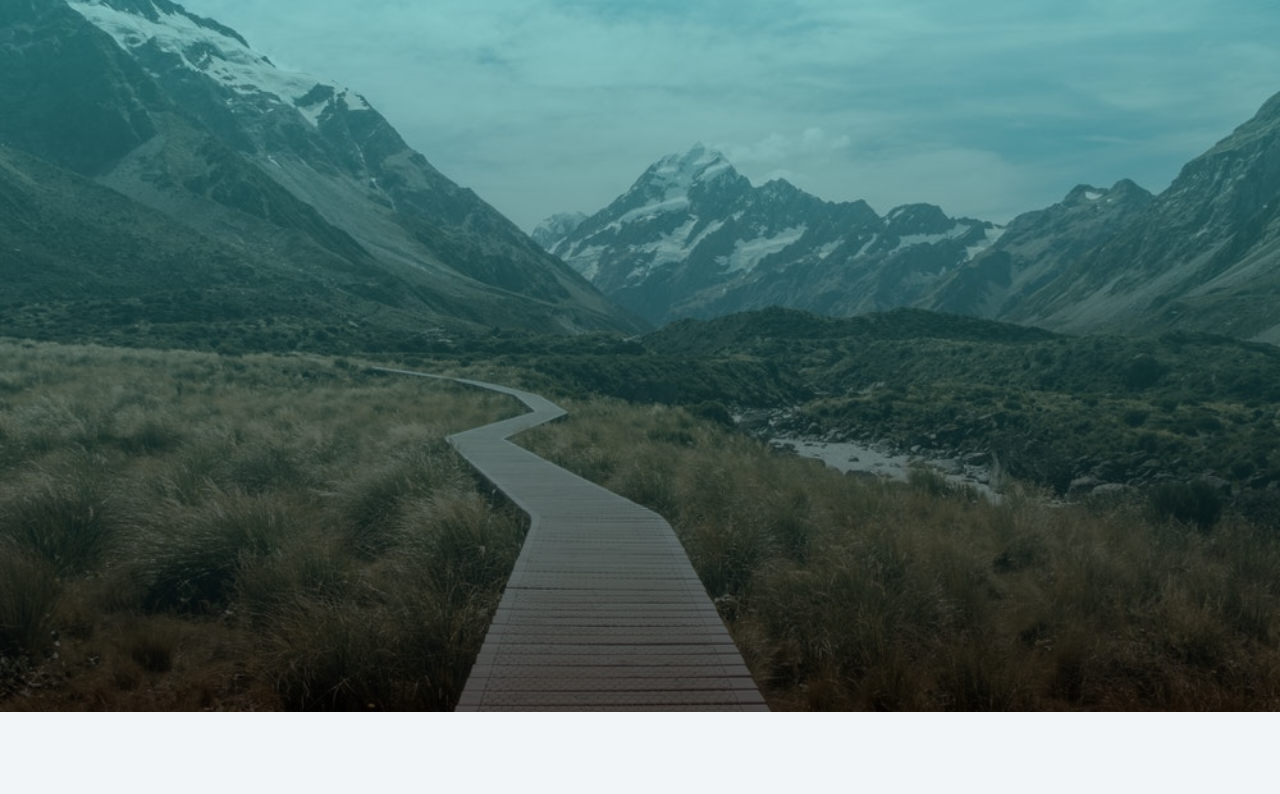
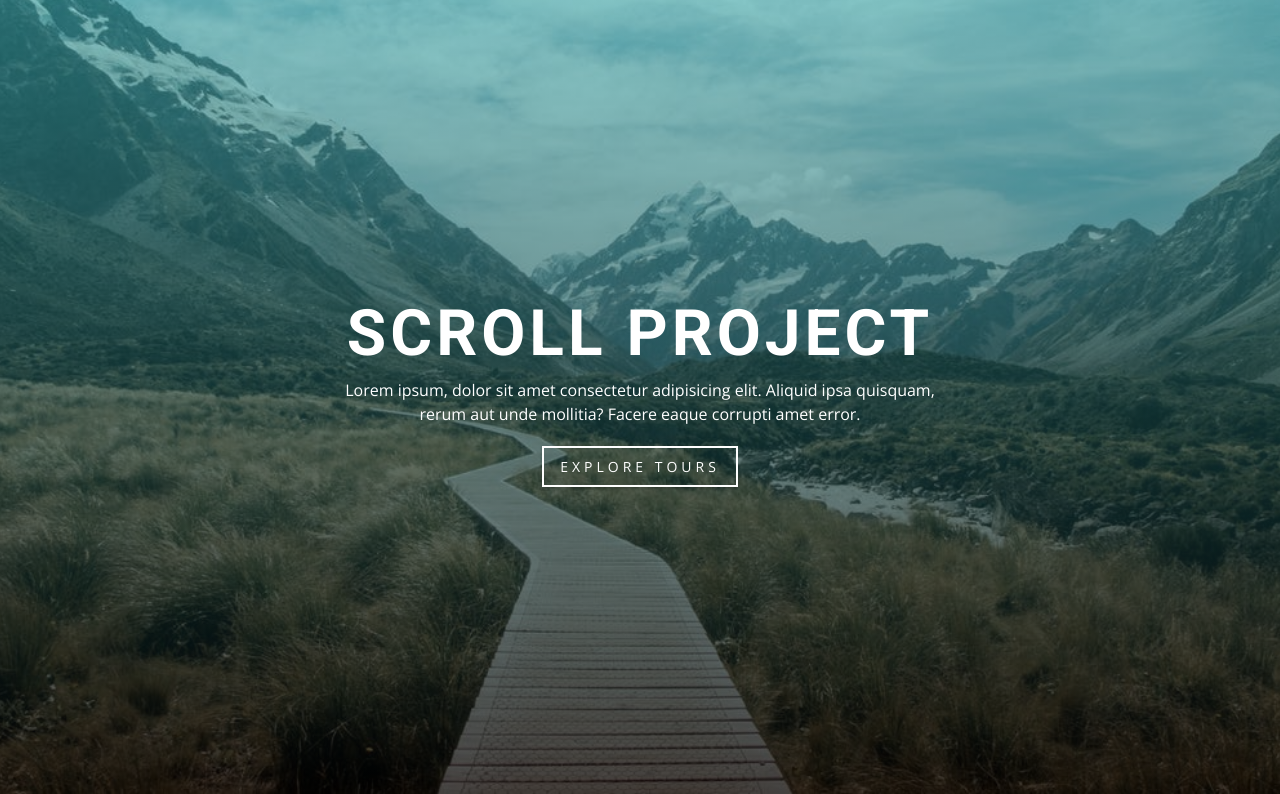
Before and after one commit to david204code/Scroll-JavaScript, a plain HTML site: page index.html in a window 1280 px wide. Shown: the part 88-882 px from the top of the page. Before the commit the page ends 800 px from the top, so only its background shows below. Drawn offline with nearby package versions, Linux system fonts and the light colour scheme.

Commit message:
HTML add the banner

```diff
--- a/index.html
+++ b/index.html
@@ -44,6 +44,18 @@
           </div>
         </div>
       </nav>
+      <!-- banner -->
+      <div class="banner">
+        <div class="container">
+          <h1>Scroll project</h1>
+          <p>
+            Lorem ipsum, dolor sit amet consectetur adipisicing elit. Aliquid
+            ipsa quisquam, rerum aut unde mollitia? Facere eaque corrupti amet
+            error.
+          </p>
+          <a href="#tours" class="scroll-link btn btn-white"> explore tours </a>
+        </div>
+      </div>
     </header>
     <!-- javascript -->
     <script src="app.js"></script>
```
